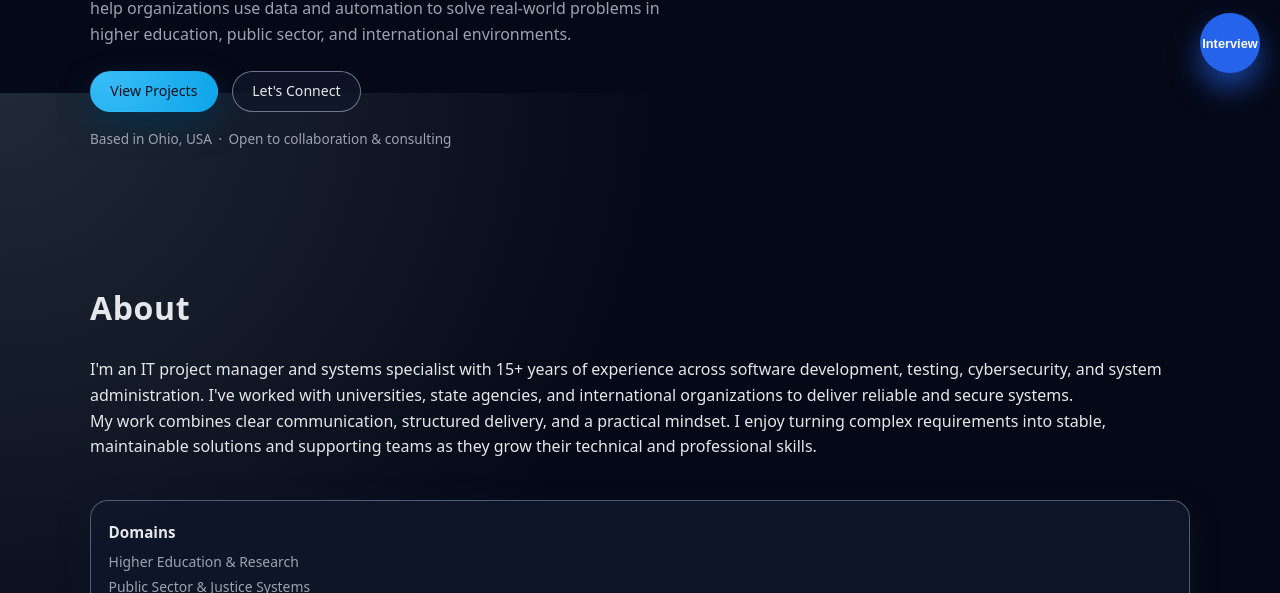
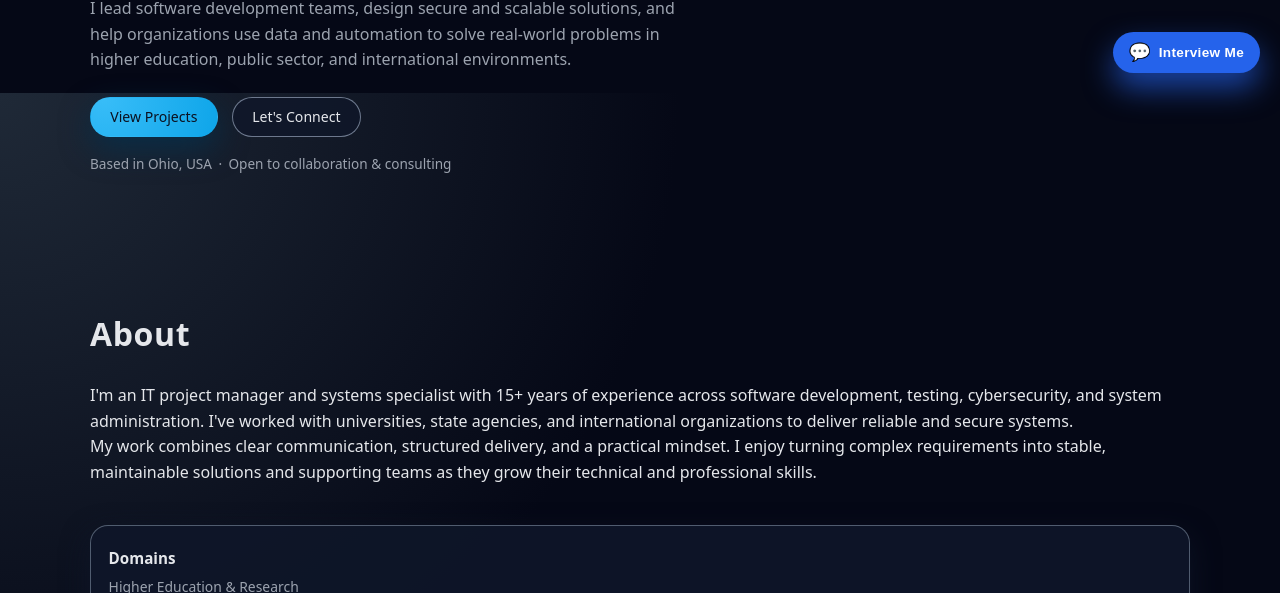
Before and after one commit to kciris/ciris-portfolio, a plain HTML site: page index.html in a window 1280 px wide. Shown: the part 707-1300 px from the top of the page. Drawn offline with Linux system fonts and the light colour scheme.

Commit message:
Enhanced Interview button + AI Mode nav

```diff
--- a/assets/css/style.css
+++ b/assets/css/style.css
@@ -760,17 +760,47 @@ body {
 }
 
 #pcw-toggle-btn {
+  position: fixed;
+  bottom: 20px;
+  right: 20px;
+
+  display: flex;
+  align-items: center;
+  gap: 8px;
+
   background: #2563eb;
   color: white;
   border: none;
-  width: 60px;
-  height: 60px;
+  padding: 10px 16px;
   border-radius: 999px;
-  font-size: 0.8rem;
+
+  font-size: 0.85rem;
   font-weight: 600;
   cursor: pointer;
+
   box-shadow: 0 15px 30px rgba(37, 99, 235, 0.65);
+  z-index: 9999;
+
+  transition:
+    transform 0.2s ease,
+    box-shadow 0.2s ease,
+    background 0.2s ease;
 }
+
+#pcw-toggle-btn:hover {
+  transform: translateY(-3px);
+  box-shadow: 0 18px 34px rgba(37, 99, 235, 0.85);
+  background: #1d4ed8;
+}
+
+.pcw-toggle-icon {
+  font-size: 1.1rem; /* 💬 */
+}
+
+.pcw-toggle-text {
+  letter-spacing: 0.3px;
+}
+
 
 #portfolio-chat-widget.pcw-closed #pcw-window {
   display: none;
--- a/index.html
+++ b/index.html
@@ -1,5 +1,9 @@
 <!DOCTYPE html>
 <html lang="en">
+html {
+scroll-behavior: smooth;
+}
+
 
 <head>
   <meta charset="UTF-8" />
@@ -64,17 +68,17 @@
     <div id="pcw-messages"></div>
 
     <form id="pcw-form">
-      <input
-        type="text"
-        id="pcw-input"
-        placeholder="Ask a question you would ask Kazim in an interview..."
-        autocomplete="off"
-      />
+      <input type="text" id="pcw-input" placeholder="Ask a question you would ask Kazim in an interview..."
+        autocomplete="off" />
       <button type="submit">Send</button>
     </form>
   </div>
 
-  <button id="pcw-toggle-btn" type="button">Interview</button>
+  <button id="pcw-toggle-btn" type="button">
+    <span class="pcw-toggle-icon">💬</span>
+    <span class="pcw-toggle-text">Interview Me</span>
+  </button>
+
 </div>
 
 
@@ -95,6 +99,7 @@
             <a href="#experience">Experience</a>
             <a href="#projects">Projects</a>
             <a href="#skills">Skills</a>
+            <a href="#ai-mode-anchor">AI Mode</a>
             <a href="#contact">Contact</a>
           </nav>
         </div>
@@ -408,6 +413,15 @@
 
   <script src="assets/js/main.js"></script>
 
+  <!-- Anchor target for AI Mode nav -->
+  <div id="ai-mode-anchor"></div>
+
+  <!-- Interview Kazim (AI) chat widget -->
+  <div id="portfolio-chat-widget" class="pcw-closed">
+    <!-- existing chat window + button here -->
+  </div>
+
+
 </body>
 
 </html>
```
